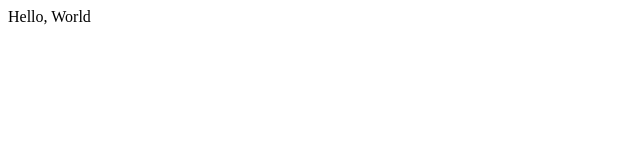
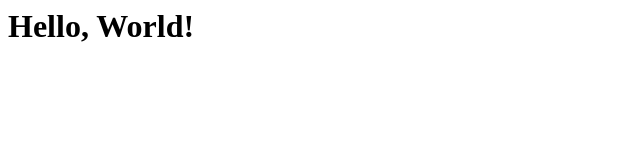
Before and after one commit to marleeng22/hello-world, a plain HTML site: page index.html in a window 1280 px wide. Shown: the whole page, without its empty margins (0-640 px from the left). Drawn offline with Linux system fonts and the light colour scheme.

Commit message:
Create homepage

```diff
--- a/index.html
+++ b/index.html
@@ -1 +1 @@
-<hi>Hello, World</h1>
+<h1>Hello, World!</h1>
```
